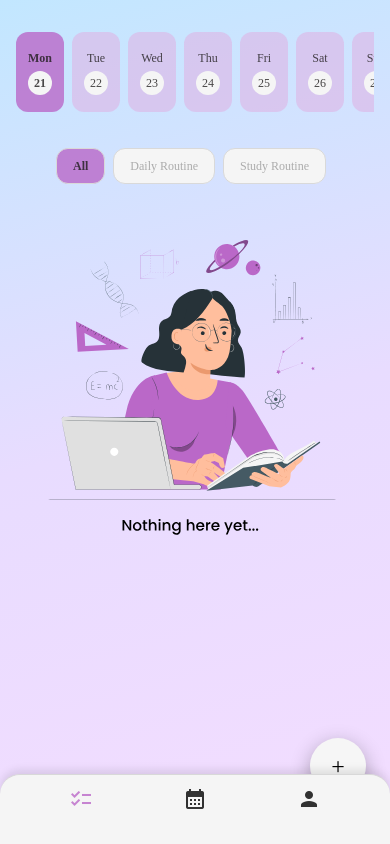
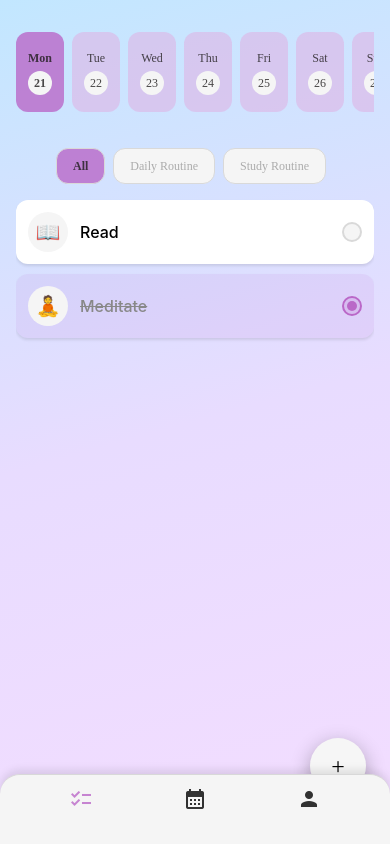
Before and after one commit to deceser/habitHUB-RN-APP, a React Native app: screen /MainTabs in a window 390 px wide. Built offline with nearby package versions, Linux system fonts and the light colour scheme; no server answers; what expo-web-browser would draw is missing.

Commit message:
Add checkbox, habits

```diff
--- a/app.json
+++ /dev/null
@@ -1,30 +0,0 @@
-{
-  "expo": {
-    "name": "habitHUB-RN-APP",
-    "slug": "habitHUB-RN-APP",
-    "version": "1.0.0",
-    "orientation": "portrait",
-    "icon": "./assets/icon.png",
-    "userInterfaceStyle": "light",
-    "newArchEnabled": true,
-    "splash": {
-      "image": "./assets/splash-icon.png",
-      "resizeMode": "contain",
-      "backgroundColor": "#ffffff"
-    },
-    "ios": {
-      "supportsTablet": true,
-      "bundleIdentifier": "com.habitHub.app"
-    },
-    "android": {
-      "adaptiveIcon": {
-        "foregroundImage": "./assets/adaptive-icon.png",
-        "backgroundColor": "#ffffff"
-      },
-      "package": "com.habitHub.app"
-    },
-    "web": {
-      "favicon": "./assets/favicon.png"
-    }
-  }
-}
--- a/src/components/auth/SocialAuth.tsx
+++ b/src/components/auth/SocialAuth.tsx
@@ -45,20 +45,20 @@ export const SocialAuth: React.FC = () => {
           const { data: sessionData } = await supabase.auth.getSession();
 
           if (sessionData.session) {
-            // Переходим на главный экран
+            // Navigate to the main screen
             navigation.navigate('MainTabs');
           } else {
-            throw new Error('Не удалось получить сессию после авторизации');
+            throw new Error('Failed to get session after authorization');
           }
         } else if (result.type === 'cancel') {
-          console.log('Авторизация была отменена пользователем');
+          console.log('Authorization was canceled by the user');
         }
       }
     } catch (error) {
-      console.error('Ошибка при авторизации через Google:', error);
+      console.error('Error during Google authorization:', error);
 
       if (error instanceof Error) {
-        Alert.alert('Ошибка авторизации', error.message);
+        Alert.alert('Authorization error', error.message);
       }
     } finally {
       setGoogleLoading(false);
--- /dev/null
+++ b/src/components/habit/HabitItem.tsx
@@ -0,0 +1,83 @@
+import React from 'react';
+import { StyleSheet, Text, TouchableOpacity, View } from 'react-native';
+import { Checkbox } from '../ui/Checkbox';
+
+export interface HabitItemProps {
+  id: string;
+  title: string;
+  emoji: string;
+  completed?: boolean;
+  onPress?: () => void;
+}
+
+export const HabitItem: React.FC<HabitItemProps> = ({
+  id,
+  title,
+  emoji,
+  completed = false,
+  onPress,
+}) => {
+  return (
+    <TouchableOpacity
+      style={[styles.container, completed && styles.completedContainer]}
+      onPress={onPress}
+      activeOpacity={0.8}
+    >
+      <View style={styles.emojiContainer}>
+        <Text style={styles.emoji}>{emoji}</Text>
+      </View>
+      <Text style={[styles.title, completed && styles.completedTitle]} numberOfLines={1}>
+        {title}
+      </Text>
+      <Checkbox
+        checked={completed}
+        onPress={onPress || (() => {})}
+        size={20}
+        containerStyle={styles.checkboxContainer}
+      />
+    </TouchableOpacity>
+  );
+};
+
+const styles = StyleSheet.create({
+  container: {
+    flexDirection: 'row',
+    alignItems: 'center',
+    backgroundColor: '#FFFFFF',
+    borderRadius: 12,
+    padding: 12,
+    marginBottom: 10,
+    shadowColor: '#000',
+    shadowOffset: { width: 0, height: 2 },
+    shadowOpacity: 0.1,
+    shadowRadius: 3,
+    elevation: 3,
+  },
+  completedContainer: {
+    backgroundColor: 'rgba(186, 104, 200, 0.1)',
+  },
+  emojiContainer: {
+    width: 40,
+    height: 40,
+    borderRadius: 20,
+    backgroundColor: '#F5F5F5',
+    justifyContent: 'center',
+    alignItems: 'center',
+    marginRight: 12,
+  },
+  emoji: {
+    fontSize: 20,
+  },
+  title: {
+    flex: 1,
+    fontSize: 16,
+    fontWeight: '500',
+  },
+  completedTitle: {
+    textDecorationLine: 'line-through',
+    color: '#888888',
+  },
+  checkboxContainer: {
+    marginLeft: 8,
+  },
+});
--- /dev/null
+++ b/src/components/habit/HabitList.tsx
@@ -0,0 +1,51 @@
+import React from 'react';
+import { StyleSheet, View, FlatList } from 'react-native';
+import { HabitItem, HabitItemProps } from './HabitItem';
+import { EmptyStateIllustration } from '../../assets/images/EmptyStateIllustration';
+
+export interface HabitListProps {
+  habits: Omit<HabitItemProps, 'onPress'>[];
+  onHabitPress?: (id: string) => void;
+}
+
+export const HabitList: React.FC<HabitListProps> = ({ habits, onHabitPress }) => {
+  const hasHabits = habits.length > 0;
+
+  if (!hasHabits) {
+    return (
+      <View style={styles.emptyStateContainer}>
+        <EmptyStateIllustration useSvg={true} size={340} />
+      </View>
+    );
+  }
+
+  return (
+    <FlatList
+      data={habits}
+      keyExtractor={item => item.id}
+      renderItem={({ item }) => (
+        <HabitItem
+          id={item.id}
+          title={item.title}
+          emoji={item.emoji}
+          completed={item.completed}
+          onPress={() => onHabitPress && onHabitPress(item.id)}
+        />
+      )}
+      contentContainerStyle={styles.listContainer}
+      showsVerticalScrollIndicator={false}
+    />
+  );
+};
+
+const styles = StyleSheet.create({
+  listContainer: {
+    paddingVertical: 16,
+  },
+  emptyStateContainer: {
+    flex: 1,
+    alignItems: 'center',
+    justifyContent: 'center',
+    marginTop: 56,
+  },
+});
--- /dev/null
+++ b/src/components/ui/Checkbox.tsx
@@ -0,0 +1,69 @@
+import React from 'react';
+import { StyleSheet, TouchableOpacity, View, Text } from 'react-native';
+
+interface CheckboxProps {
+  checked: boolean;
+  onPress: () => void;
+  label?: string;
+  size?: number;
+  containerStyle?: object;
+}
+
+export const Checkbox: React.FC<CheckboxProps> = ({
+  checked,
+  onPress,
+  label,
+  size = 24,
+  containerStyle,
+}) => {
+  return (
+    <TouchableOpacity
+      style={[styles.container, containerStyle]}
+      onPress={onPress}
+      activeOpacity={0.7}
+    >
+      <View
+        style={[
+          styles.checkbox,
+          checked ? styles.checked : styles.unchecked,
+          { width: size, height: size, borderRadius: size / 2 },
+        ]}
+      >
+        {checked && <View style={styles.innerCircle} />}
+      </View>
+      {label && <Text style={styles.label}>{label}</Text>}
+    </TouchableOpacity>
+  );
+};
+
+const styles = StyleSheet.create({
+  container: {
+    flexDirection: 'row',
+    alignItems: 'center',
+  },
+  checkbox: {
+    justifyContent: 'center',
+    alignItems: 'center',
+    borderWidth: 2,
+  },
+  checked: {
+    borderColor: '#BA68C8',
+    backgroundColor: 'rgba(186, 104, 200, 0.2)',
+  },
+  unchecked: {
+    borderColor: '#D9D9D9',
+    backgroundColor: '#F5F5F5',
+  },
+  innerCircle: {
+    width: '60%',
+    height: '60%',
+    borderRadius: 100,
+    backgroundColor: '#BA68C8',
+  },
+  label: {
+    marginLeft: 8,
+    fontFamily: 'Poppins',
+    fontSize: 14,
+    color: '#000000',
+  },
+});
--- a/src/lib/supabase.ts
+++ b/src/lib/supabase.ts
@@ -3,7 +3,7 @@ import * as SecureStore from 'expo-secure-store';
 import { createClient } from '@supabase/supabase-js';
 import Constants from 'expo-constants';
 
-// Адаптер для безопасного хранения токенов
+// Adapter for secure token storage
 const ExpoSecureStoreAdapter = {
   getItem: (key: string) => {
     return SecureStore.getItemAsync(key);
@@ -16,7 +16,7 @@ const ExpoSecureStoreAdapter = {
   },
 };
 
-// Получение конфигурации Supabase из переменных окружения
+// Getting the Supabase configuration from environment variables
 const supabaseUrl =
   Constants.expoConfig?.extra?.supabaseUrl || process.env.EXPO_PUBLIC_SUPABASE_URL;
 const supabaseAnonKey =
@@ -24,11 +24,11 @@ const supabaseAnonKey =
 
 if (!supabaseUrl || !supabaseAnonKey) {
   console.warn(
-    'Supabase URL или ключ не настроены. Убедитесь, что вы добавили их в переменные окружения или app.config.js',
+    'Supabase URL or key is not configured. Please ensure you have added them to environment variables or app.config.js',
   );
 }
 
-// Создание клиента Supabase
+// Creating the Supabase client
 export const supabase = createClient(supabaseUrl as string, supabaseAnonKey as string, {
   auth: {
     storage: ExpoSecureStoreAdapter,
@@ -38,13 +38,13 @@ export const supabase = createClient(supabaseUrl as string, supabaseAnonKey as s
   },
 });
 
-// Проверка авторизации пользователя
+// Checking user authentication
 export const isAuthenticated = async (): Promise<boolean> => {
   const { data } = await supabase.auth.getSession();
   return !!data.session;
 };
 
-// Получение текущего пользователя
+// Getting the current user
 export const getCurrentUser = async () => {
   const { data } = await supabase.auth.getUser();
   return data.user;
--- a/src/navigation/AppNavigator.tsx
+++ b/src/navigation/AppNavigator.tsx
@@ -22,7 +22,7 @@ export const AppNavigator = () => {
   useEffect(() => {
     // Detect the initial route based on the authentication status
     if (!loading) {
-      setInitialRoute(user ? 'MainTabs' : 'Login');
+      setInitialRoute(!user ? 'MainTabs' : 'Login');
     }
   }, [user, loading]);
 
--- a/src/screens/HomeScreen.tsx
+++ b/src/screens/HomeScreen.tsx
@@ -8,6 +8,8 @@ import { DayItem } from '../components/ui/DayItem';
 import { FilterChip } from '../components/ui/FilterChip';
 import { FloatingActionButton } from '../components/ui/FloatingActionButton';
 import { getWeekDates } from '../utils/dateUtils';
+import { HabitList } from '../components/habit/HabitList';
+import { HabitItemProps } from '../components/habit/HabitItem';
 
 export const HomeScreen = () => {
   const weekDays = useMemo(() => getWeekDates(), []);
@@ -15,6 +17,21 @@ export const HomeScreen = () => {
     const today = weekDays.find(day => day.isToday);
     return today ? today.fullDate : weekDays[0].fullDate;
   });
+
+  const [habits, setHabits] = useState<Omit<HabitItemProps, 'onPress'>[]>([
+    {
+      id: '1',
+      title: 'Read',
+      emoji: '📖',
+      completed: false,
+    },
+    {
+      id: '2',
+      title: 'Meditate',
+      emoji: '🧘',
+      completed: true,
+    },
+  ]);
 
   const handleDayPress = useCallback(
     (fullDate: string) => {
@@ -25,6 +42,15 @@ export const HomeScreen = () => {
     },
     [weekDays],
   );
+
+  const handleHabitPress = useCallback((id: string) => {
+    setHabits(prevHabits =>
+      prevHabits.map(habit =>
+        habit.id === id ? { ...habit, completed: !habit.completed } : habit,
+      ),
+    );
+    console.log(`Habit pressed: ${id}`);
+  }, []);
 
   return (
     <GradientContainer vertical>
@@ -59,9 +85,15 @@ export const HomeScreen = () => {
           </View>
 
           {/* Empty State */}
-          <View style={styles.emptyStateContainer}>
-            <EmptyStateIllustration useSvg={true} size={340} />
-          </View>
+          {habits.length === 0 ? (
+            <View style={styles.emptyStateContainer}>
+              <EmptyStateIllustration useSvg={true} size={340} />
+            </View>
+          ) : (
+            <View style={styles.habitListContainer}>
+              <HabitList habits={habits} onHabitPress={handleHabitPress} />
+            </View>
+          )}
 
           {/* Floating Action Button */}
           <FloatingActionButton onPress={() => console.log('FAB pressed')} />
@@ -102,4 +134,8 @@ const styles = StyleSheet.create({
     alignItems: 'center',
     marginTop: 56,
   },
+
+  habitListContainer: {
+    flex: 1,
+  },
 });
```
Also changed, not shown: app.config.js (+39 -37 lines), src/components/auth/GoogleAuth.tsx (+10 -10 lines), 1 other file (tests, documents, lock files or other folders).
